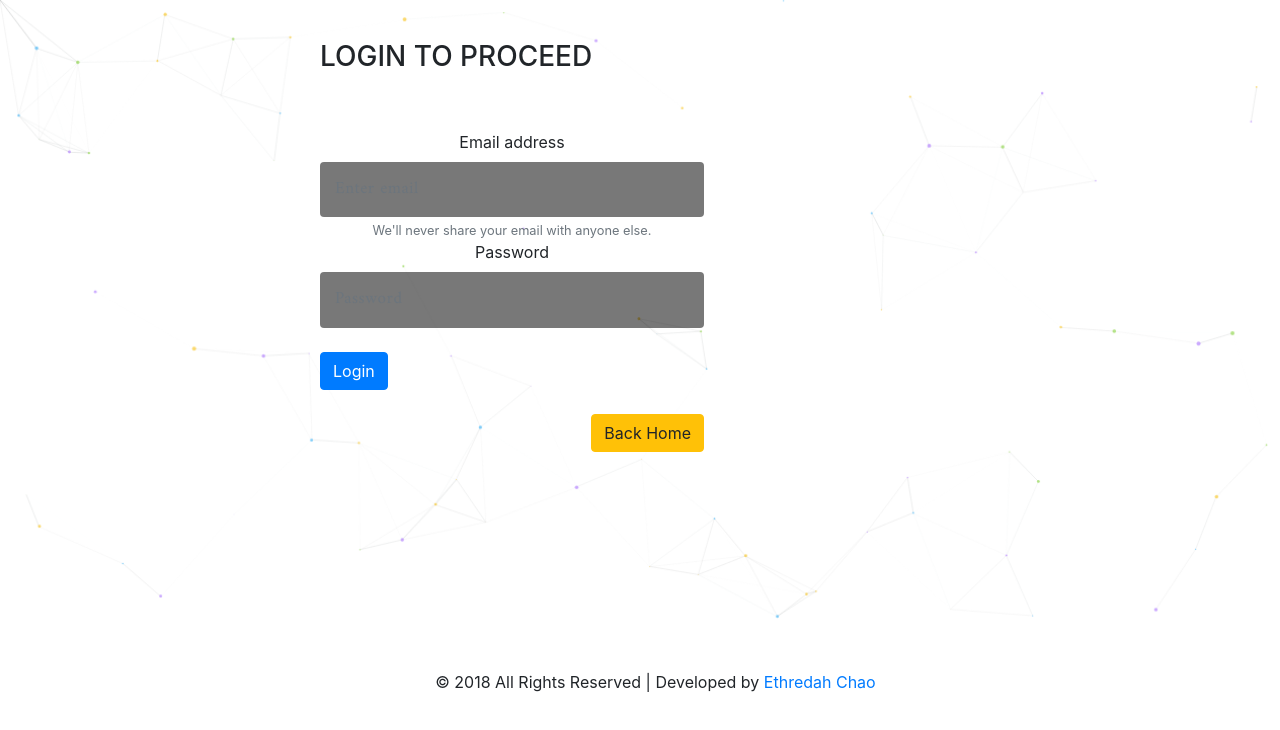
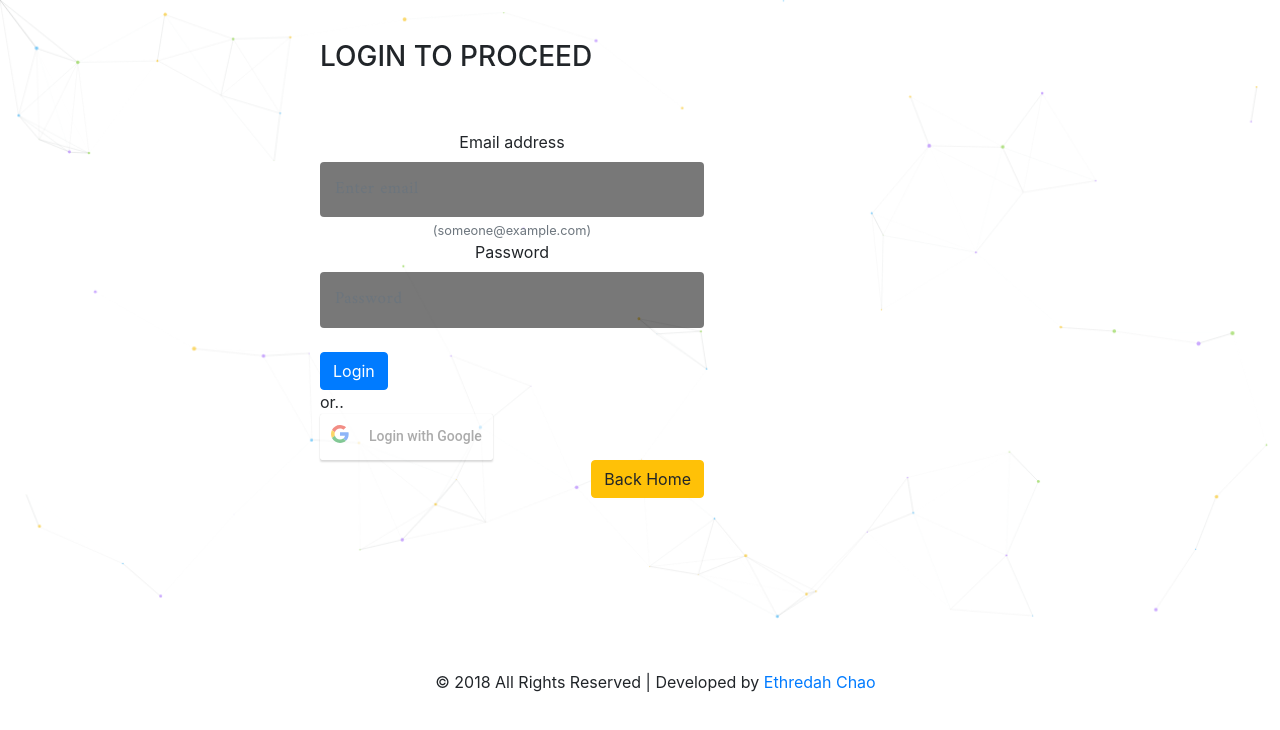
Before and after one commit to Ethredah/ReactTest, a React (Create React App) app: page / in a window 1280 px wide. Both pictures are taken after a click on the button "Manage Users". Shown: the top 730 px of the page. Built offline with nearby package versions, Linux system fonts and the light colour scheme; no server answers.

Commit message:
Added Google Authentication

```diff
--- a/package.json
+++ b/package.json
@@ -17,6 +17,7 @@
     "react-apollo": "^2.1.11",
     "react-bootstrap": "^0.32.4",
     "react-dom": "^16.5.0",
+    "react-google-login": "^3.2.1",
     "react-js-pagination": "^3.0.2",
     "react-particles-js": "^2.3.0",
     "react-router-dom": "^4.3.1",
--- a/src/Login.js
+++ b/src/Login.js
@@ -4,6 +4,7 @@ import App from './App';
 
 import Users from './Users';
 
+import GoogleLogin from 'react-google-login';
 
 class Login extends Component {
 
@@ -39,6 +40,8 @@ backHome = () => {
 
 handleSubmit = event => {
     event.preventDefault();
+
+
 
 
 
@@ -81,6 +84,11 @@ render()
     }
 
 
+const responseGoogle = (response) => {
+  console.log(response);
+}
+
+
 
 	return (
         <div className="w3ls-pos">
@@ -91,7 +99,7 @@ render()
               <div className="w3ls-login">
                 <label htmlFor="exampleInputEmail1">Email address</label>
                 <input type="email" onChange={this.handleEmailChange} className="form-control" id="exampleInputEmail1" aria-describedby="emailHelp" required placeholder="Enter email" />
-                <small id="emailHelp" className="form-text text-muted">We'll never share your email with anyone else.</small>
+                <small id="emailHelp" className="form-text text-muted"> (someone@example.com) </small>
               </div>
               <div className="w3ls-login">
                 <label htmlFor="exampleInputPassword1">Password</label>
@@ -100,8 +108,18 @@ render()
               <br />
               <button type="submit" className="btn btn-primary">Login</button>
             </form>
+            <i>or..</i>
+             <br/>
+
+              <GoogleLogin
+              clientId="499848895015-vka5qu9nr75e1uqebpru98aodqc3a7vm.apps.googleusercontent.com"
+              buttonText="Login with Google"
+              onSuccess={responseGoogle}
+              onFailure={responseGoogle}
+            />
 
 		<br />
+
 		<button type="button" onClick={this.backHome} className="btn btn-warning" style={{float:'right'}}>Back Home</button>
 
           </div>
```
Also changed, not shown: 1 other file (tests, documents, lock files or other folders).
